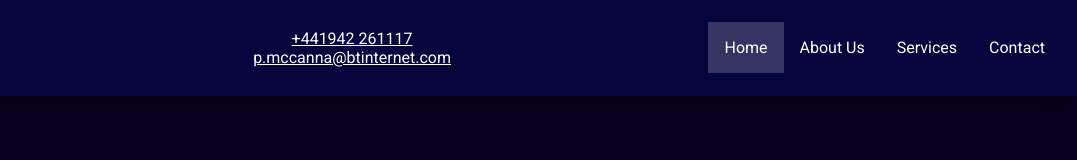
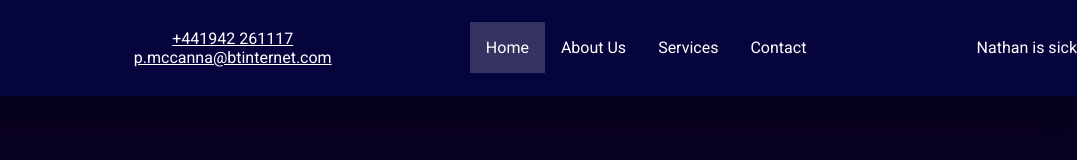
Before and after one commit to SebBird/AdamsGarage, a plain HTML site: page index.html in a window 1280 px wide. Shown: the full height of the page, 203-1280 px from the left. Drawn offline with Linux system fonts and the light colour scheme.

Commit message:
Added true statement about nathan

```diff
--- a/index.html
+++ b/index.html
@@ -26,6 +26,7 @@
         <a href="contact.html">Contact</a>
       </nav>
       <p id="mobileMenu">Menu</p>
+      <p>Nathan is sick</p>
     </header>
   </body>
   <script src="scripts.js"></script>
```
